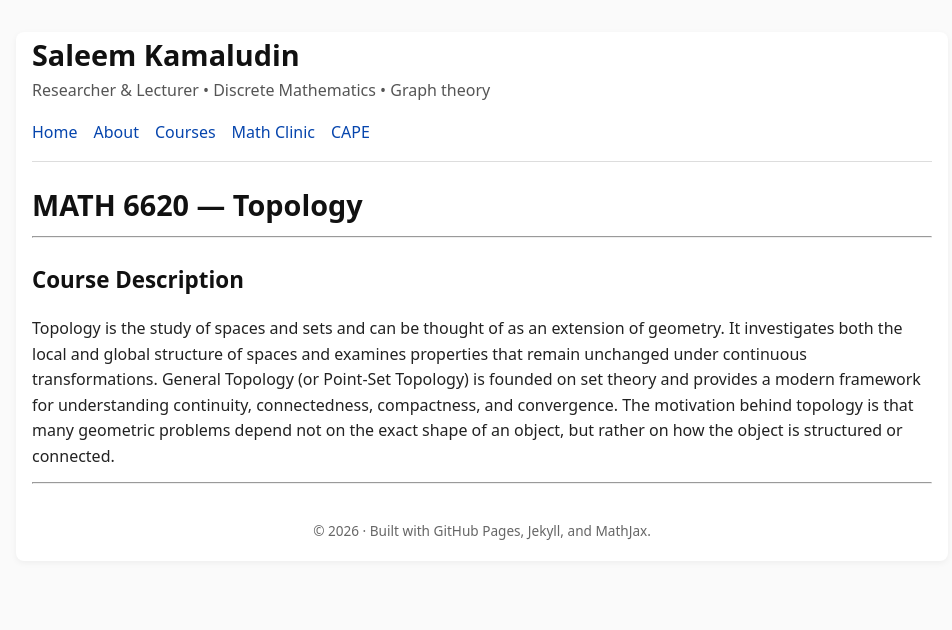
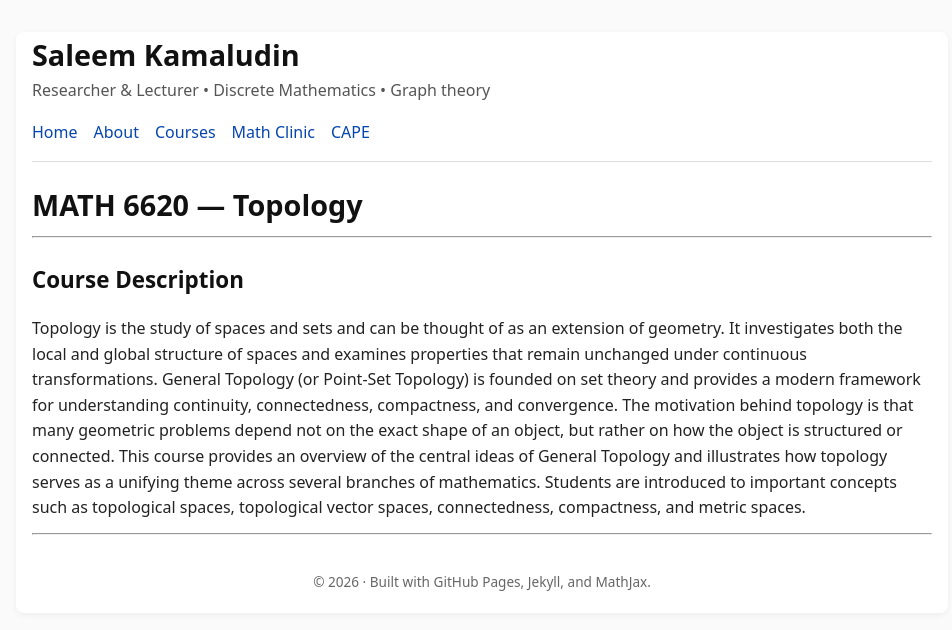
Before and after one commit to SaleemKamaludin/SaleemKamaludin.github.io, a Jekyll site: the page built from courses/graduate/topology/index.md, in a window 1280 px wide. Shown: the top 630 px of the page, without its empty margins (158-1110 px from the left). Built offline with Jekyll 4.4.1, drawn with Linux system fonts in a browser that asks for light colours.

Commit message:
Enhance course description with key topology concepts
Added an overview of central ideas in General Topology and key concepts.

```diff
--- a/courses/graduate/topology/index.md
+++ b/courses/graduate/topology/index.md
@@ -11,3 +11,4 @@ title: MATH 6620 — Topology
 
 Topology is the study of spaces and sets and can be thought of as an extension of geometry. It investigates both the local and global structure of spaces and examines properties that remain unchanged under continuous transformations.
 General Topology (or Point-Set Topology) is founded on set theory and provides a modern framework for understanding continuity, connectedness, compactness, and convergence. The motivation behind topology is that many geometric problems depend not on the exact shape of an object, but rather on how the object is structured or connected.
+This course provides an overview of the central ideas of General Topology and illustrates how topology serves as a unifying theme across several branches of mathematics. Students are introduced to important concepts such as topological spaces, topological vector spaces, connectedness, compactness, and metric spaces.
```
